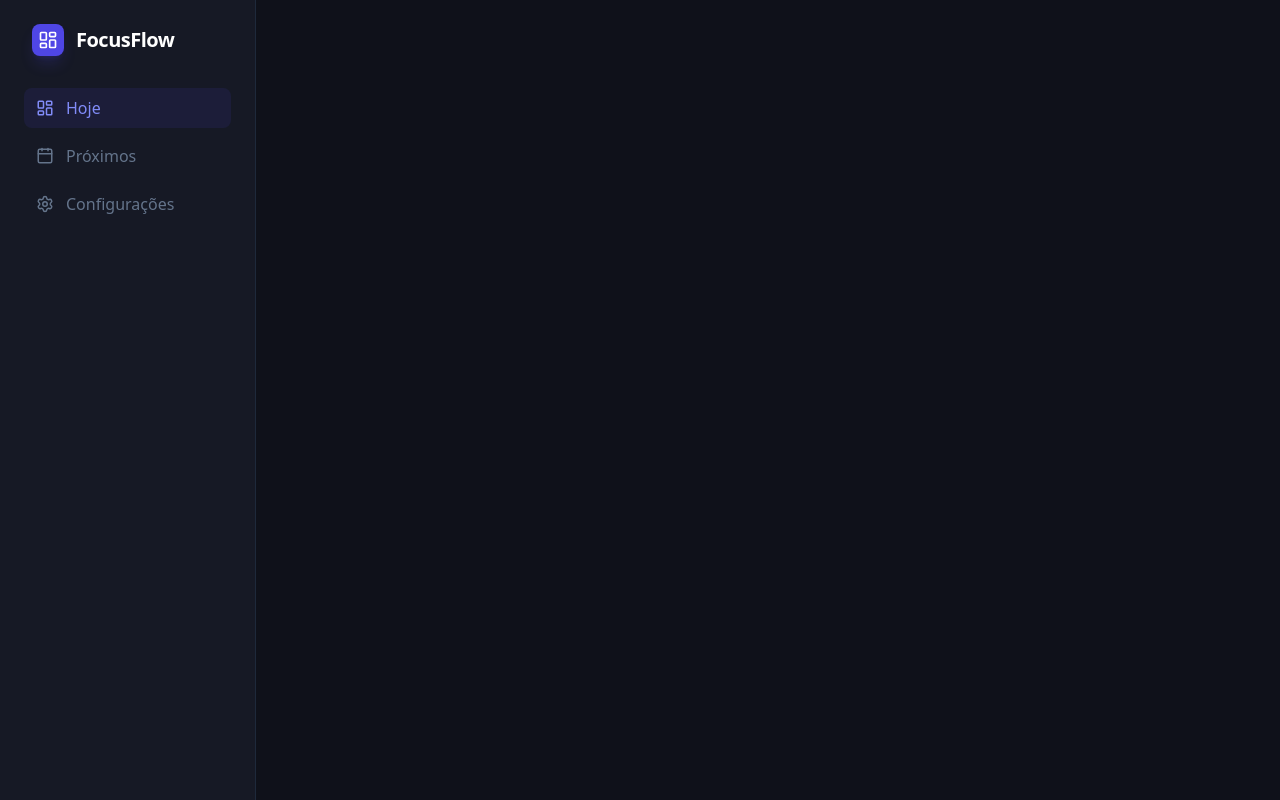
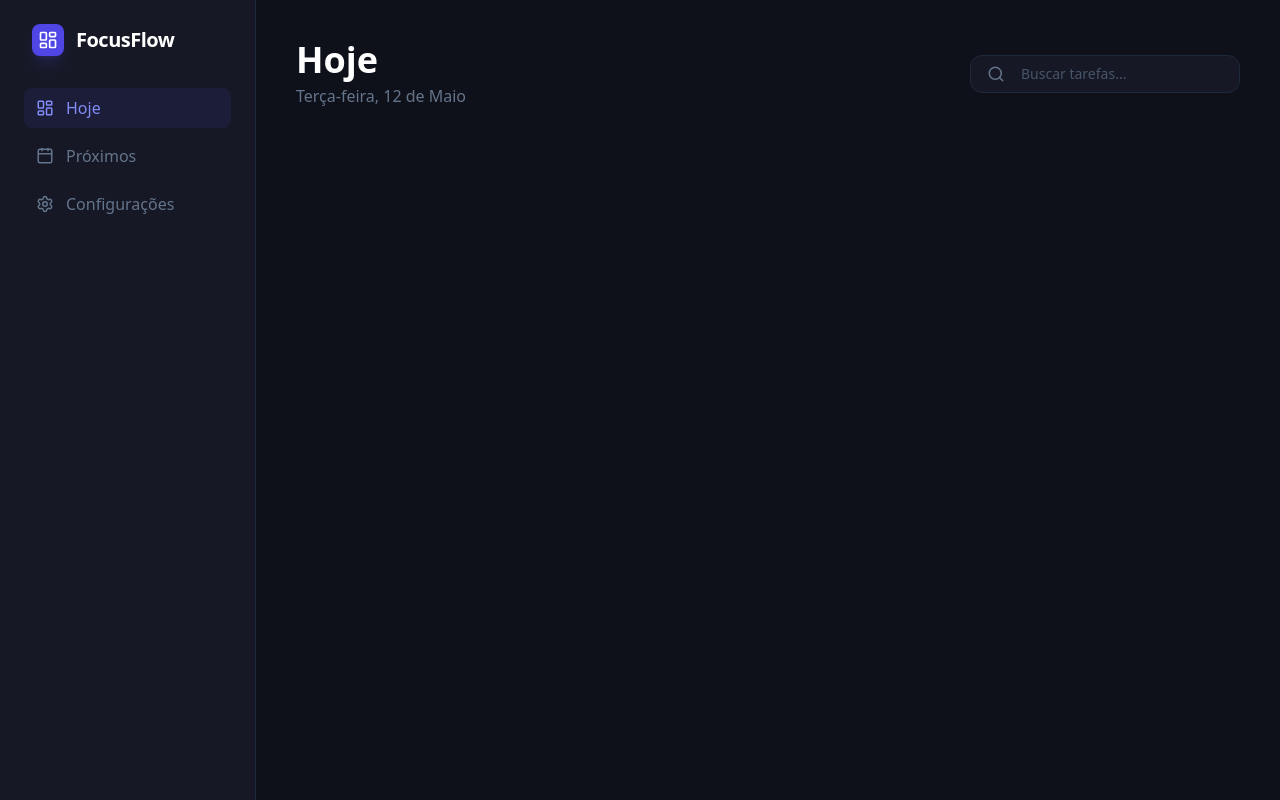
Before and after one commit to Alicia-Alexia/focus_flow, a React (Vite) app in the folder frontend/: page / in a window 1280 px wide. Built offline with nearby package versions, Linux system fonts and the light colour scheme; no server answers.

Commit message:
feat(ui): add dashboard header and real-time search input

```diff
--- a/frontend/src/App.tsx
+++ b/frontend/src/App.tsx
@@ -45,7 +45,26 @@ export function App() {
           </button>
         </nav>
       </aside>
+
+      <main className="flex-1 p-10 overflow-y-auto">
+        <header className="flex justify-between items-center mb-10">
+          <div>
+            <h1 className="text-4xl font-bold text-white mb-1">Hoje</h1>
+            <p className="text-slate-500 font-medium">Terça-feira, 12 de Maio</p>
+          </div>
+          <div className="flex items-center gap-4 bg-[#161925] px-4 py-2 rounded-xl border border-slate-800 focus-within:border-slate-600 transition-colors">
+            <Search size={18} className="text-slate-500" />
+            <input
+              className="bg-transparent outline-none text-sm placeholder:text-slate-600"
+              placeholder="Buscar tarefas..."
+              value={searchQuery}
+              onChange={(e) => setSearchQuery(e.target.value)}
+            />
+          </div>
+        </header>
+      </main>
     </div>
+
   );
 }
 
```
